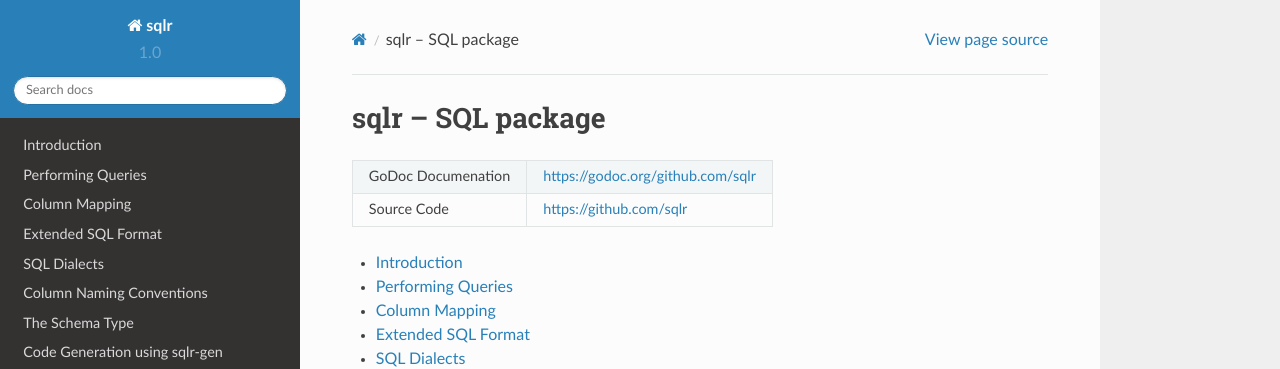
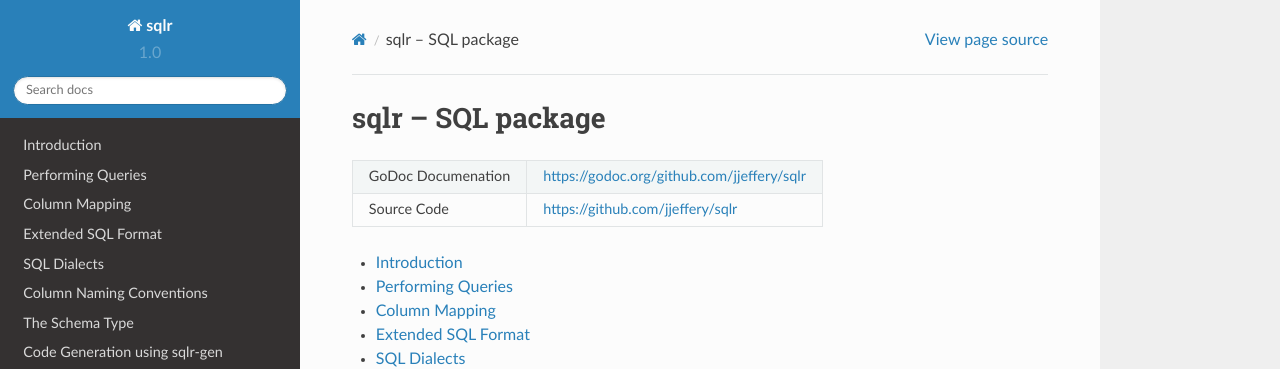
Before and after one commit to jjeffery/sqlr, a Sphinx documentation site: the page built from docs/index.rst, in a window 1280 px wide. Shown: the top 369 px of the page. Built offline with Sphinx 7.4.7 and the Read the Docs theme 2.0.0, drawn with Linux system fonts in a browser that asks for light colours; some of the changed lines change nothing that is shown.

Commit message:
Fix GoDoc/Github URLs in documentation

```diff
--- a/docs/index.rst
+++ b/docs/index.rst
@@ -7,11 +7,11 @@
 sqlr -- SQL package
 ===================
 
-+--------------------+-----------------------------------+
-| GoDoc Documenation | https://godoc.org/github.com/sqlr |
-+--------------------+-----------------------------------+
-| Source Code        | https://github.com/sqlr           |
-+--------------------+-----------------------------------+
++--------------------+--------------------------------------------+
+| GoDoc Documenation | https://godoc.org/github.com/jjeffery/sqlr |
++--------------------+--------------------------------------------+
+| Source Code        | https://github.com/jjeffery/sqlr           |
++--------------------+--------------------------------------------+
 
 .. toctree::
    :maxdepth: 1
```
